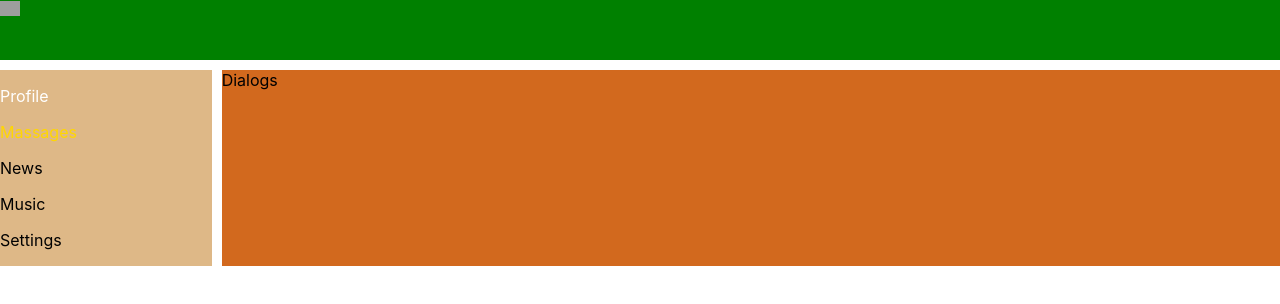
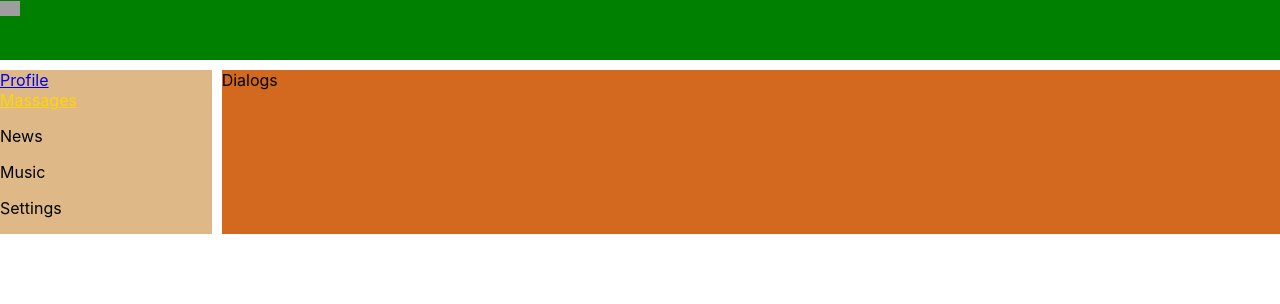
Before and after one commit to Anatol-T/social-network, a React (Create React App) app: page /dialogs in a window 1280 px wide. Shown: the top 304 px of the page. Built offline with nearby package versions, Linux system fonts and the light colour scheme; grey boxes are pictures that could not be loaded.

Commit message:
lesson20

```diff
--- a/package.json
+++ b/package.json
@@ -10,8 +10,10 @@
     "@types/node": "^12.0.0",
     "@types/react": "^17.0.0",
     "@types/react-dom": "^17.0.0",
+    "@types/react-router-dom": "^5.3.2",
     "react": "^17.0.2",
     "react-dom": "^17.0.2",
+    "react-router-dom": "5.3.0",
     "react-scripts": "4.0.3",
     "typescript": "^4.1.2",
     "web-vitals": "^1.0.1"
--- a/src/App.css
+++ b/src/App.css
@@ -26,6 +26,7 @@
   background-color: chocolate;
 }
 
+
 @keyframes App-logo-spin {
   from {
     transform: rotate(0deg);
--- a/src/App.tsx
+++ b/src/App.tsx
@@ -4,18 +4,23 @@ import Header from "./components/header/Header";
 import {Navbar} from "./components/navbar/Navbar";
 //import Profile from "./components/profile/profile";
 import Dialogs from "./components/Dialogs/Dialogs";
+import {BrowserRouter, Route} from "react-router-dom";
+import Profile from "./components/profile/profile";
 
 
 function App() {
   return (
     <div className='app-wrapper'>
+      <BrowserRouter>
       <Header/>
       <Navbar/>
-      <div className='app-wrapper-content'>
-        {/*<Profile/>*/}
-        <Dialogs/>
-      </div>
-
+        <div className='app-wrapper-content'>
+          <Route path='/profile' component={Profile}/>
+          <Route path='/dialogs' component={Dialogs}/>
+          {/*<Profile/>*/}
+          {/*<Dialogs/>*/}
+        </div>
+      </BrowserRouter>
     </div>
   );
 }
--- a/src/components/navbar/Navbar.module.css
+++ b/src/components/navbar/Navbar.module.css
@@ -7,6 +7,6 @@
     color: white;
 }
 
-.item.active {
+.active {
     color: gold;
 }
--- a/src/components/navbar/Navbar.tsx
+++ b/src/components/navbar/Navbar.tsx
@@ -1,5 +1,6 @@
 import React from "react";
 import s from './Navbar.module.css';
+import {NavLink} from "react-router-dom";
 
 // type RatingPropsType = {
 //   value: 0 | 1 | 2 | 3 | 4 | 5
@@ -7,8 +8,12 @@ import s from './Navbar.module.css';
 
 export function Navbar () {
   return <nav className={s.nav}>
-    <p className={s.item}>Profile</p>
-    <p className={`${s.item} ${s.active}`}>Massages</p>
+    <div className={s.item}>
+      <NavLink to="/profile" activeClassName={s.active}>Profile</NavLink>
+    </div>
+    <div className={s.item}>
+      <NavLink to="/dialogs" activeClassName={s.active}>Massages</NavLink>
+    </div>
     <p>News</p>
     <p>Music</p>
     <p>Settings</p>
```
Also changed, not shown: 1 other file (tests, documents, lock files or other folders).
